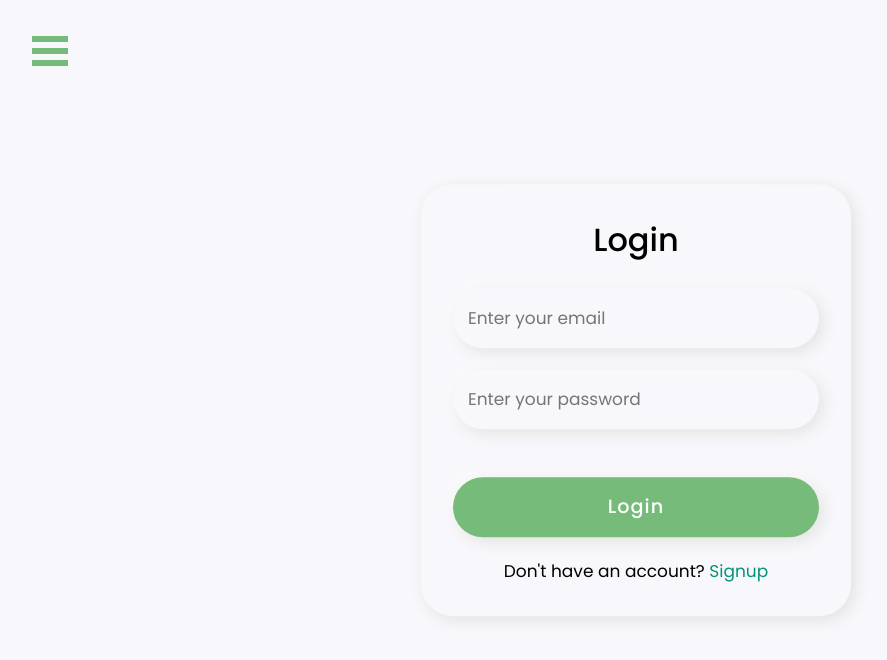
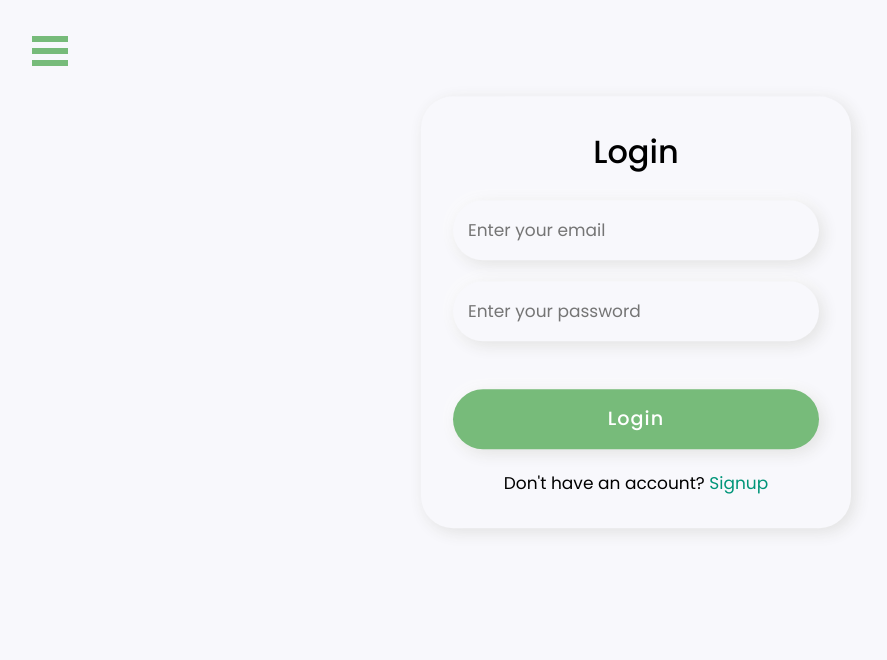
Before and after one commit to Jakub-Glab/Smart-Pot-WebApp, a React (Create React App) app in the folder smart-pot/: page /login in a window 1280 px wide. Shown: the top 660 px of the page, without its empty margins (4-891 px from the left). Built offline with nearby package versions, Linux system fonts and the light colour scheme.

Commit message:
Small changes in Login UI

```diff
--- a/smart-pot/src/assets/css/Login.css
+++ b/smart-pot/src/assets/css/Login.css
@@ -13,7 +13,7 @@ body {
 }
 .container {
   position: absolute;
-  top: 50%;
+  top: 19.5rem;
   left: 50%;
   transform: translate(-50%, -50%);
   max-width: 430px;
@@ -21,7 +21,7 @@ body {
   background: #f8f8fc;
   border-radius: 2rem;
   box-shadow: 4px 4px 16px #e1e1e1;
-  transition: 1s ease-in;
+  transition: height 1s ease-in;
 }
 .container .registration {
   display: none;
--- a/smart-pot/src/assets/url.json
+++ b/smart-pot/src/assets/url.json
@@ -1,3 +1,3 @@
 {
-  "url": "https://ccc3-37-47-134-9.ngrok-free.app"
+  "url": "http://a472-83-20-164-34.ngrok-free.app"
 }
--- a/smart-pot/src/components/LoginForm.js
+++ b/smart-pot/src/components/LoginForm.js
@@ -13,6 +13,7 @@ const LoginForm = () => {
   const [fullName, setFullName] = useState("");
 
   const URL = urlData.url;
+  //const URL = "http://a472-83-20-164-34.ngrok-free.app";
 
   // Clear input fields when switching between forms
   useEffect(() => {
```
